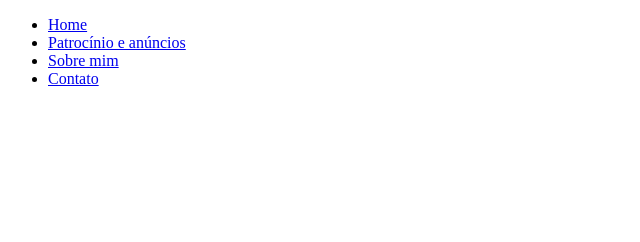
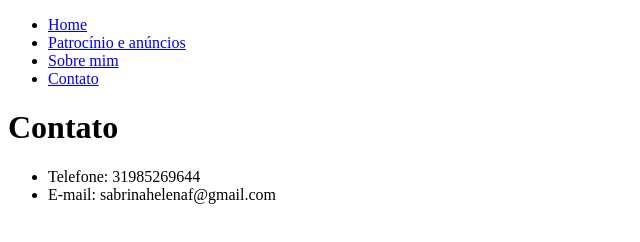
Before and after one commit to sabrinahelena/dev-interfaces-web, a plain HTML site: page HTML/unidade-html/contato.html in a window 1280 px wide. Shown: the whole page, without its empty margins (0-640 px from the left). Drawn offline with Linux system fonts and the light colour scheme.

Commit message:
att atividade

```diff
--- a/HTML/unidade-html/contato.html
+++ b/HTML/unidade-html/contato.html
@@ -20,6 +20,12 @@
          </header>
 
          <main>
+            <h1>Contato</h1>
+            <ul>
+                <li>Telefone: 31985269644</li>
+                <li>E-mail: sabrinahelenaf@gmail.com</li>
+            </ul>
+
 
          </main>
 </body>
```
Also changed, not shown: HTML/unidade-html/sobre.html (+2 -1 lines).
